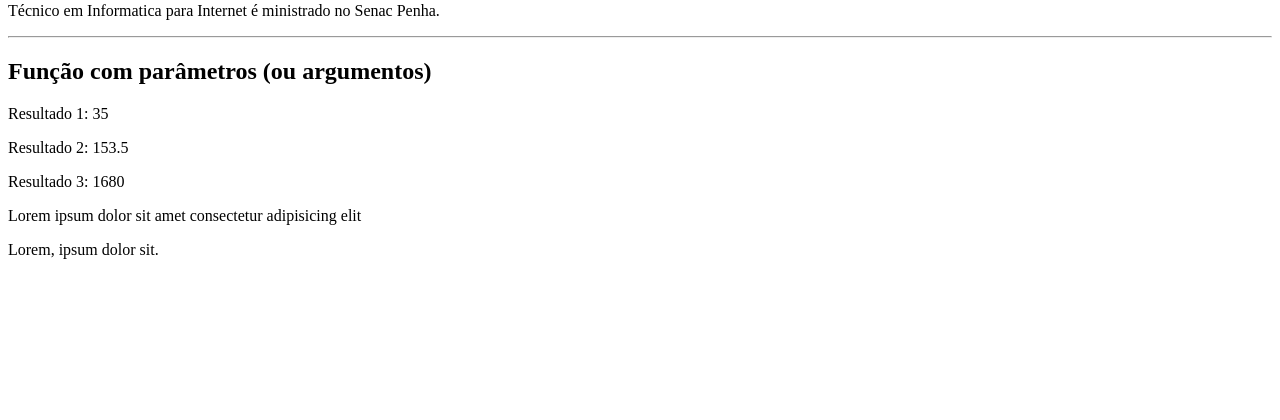
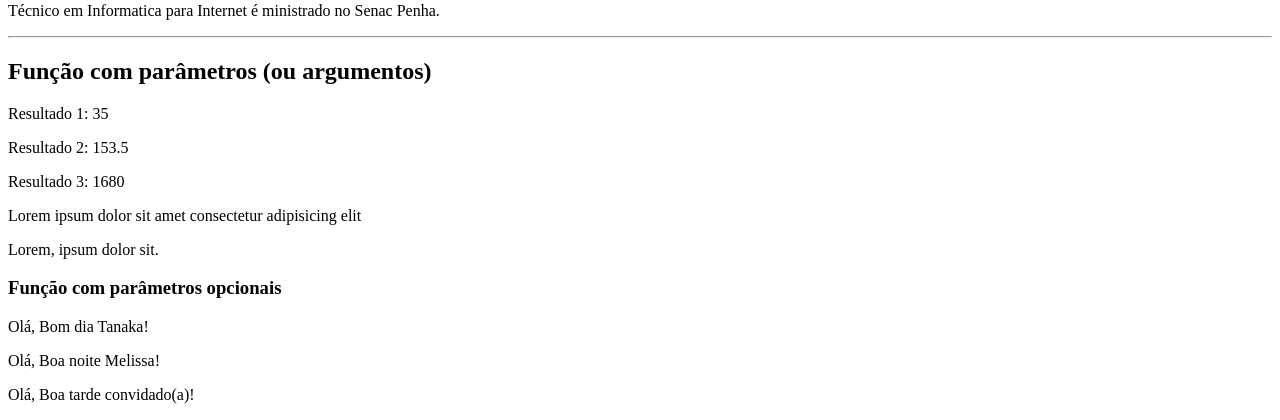
Before and after one commit to tanaka-11/aulas-php, a PHP site: page /06-funcoes.php in a window 1280 px wide. Shown: the part 453-873 px from the top of the page. Before the commit the page ends 712 px from the top, so only its background shows below. Run offline with PHP 8.4, Linux system fonts and the light colour scheme.

Commit message:
adicionado exemplos de funções com parametros

```diff
--- a/06-funcoes.php
+++ b/06-funcoes.php
@@ -75,6 +75,18 @@
     <?php if (soma (2,3,10) >= 10) { ?>
         <p>Lorem, ipsum dolor sit.</p>
     <?php } ?>
+
+    <h3>Função com parâmetros opcionais</h3>
+
+    <!-- $pessoa é um parâmetro opcional com um valor padrão de = "convidado(a)".  -->
+    <?php
+        function saudacao($mensagem, $pessoa = "convidado(a)"){
+            return "Olá, $mensagem $pessoa!";
+    }
+    ?>
+    <p> <?=saudacao("Bom dia", "Tanaka")?> </p>
+    <p> <?=saudacao("Boa noite", "Melissa")?> </p>
+    <p> <?=saudacao("Boa tarde")?> </p>
 </body>
 
 </html>
```
